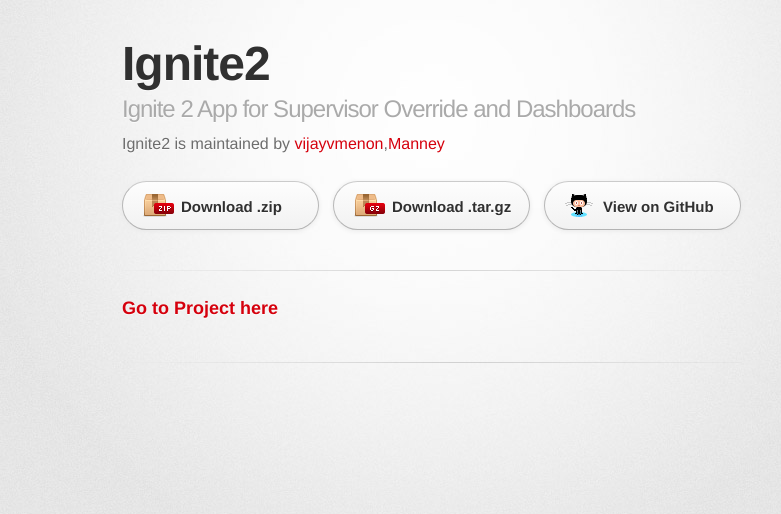
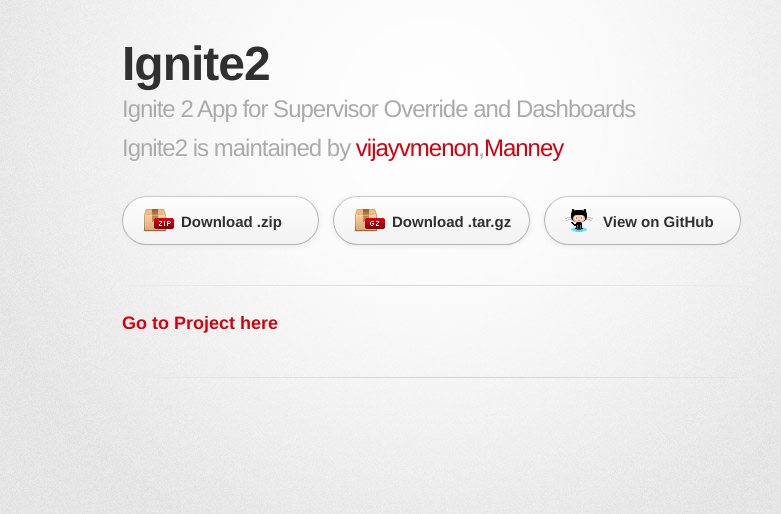
Before and after one commit to vijayvmenon/Ignite2, a website: page index.html in a window 1280 px wide. Shown: the whole page, without its empty margins (208-989 px from the left). Drawn offline with Linux system fonts and the light colour scheme; a web font is replaced by a local one.

Commit message:
Update index.html

```diff
--- a/index.html
+++ b/index.html
@@ -20,7 +20,7 @@
         <header>
           <h1>Ignite2</h1>
           <h2>Ignite 2 App for Supervisor Override and Dashboards </h2>
-          Ignite2 is maintained by <a href="https://github.com/vijayvmenon">vijayvmenon</a>,<a href="https://github.com/manney86">Manney</a><br>
+          <h2>Ignite2 is maintained by <a href="https://github.com/vijayvmenon">vijayvmenon</a>,<a href="https://github.com/manney86">Manney</a><br></h2>
         </header>
 
         <section id="downloads" class="clearfix">
```
